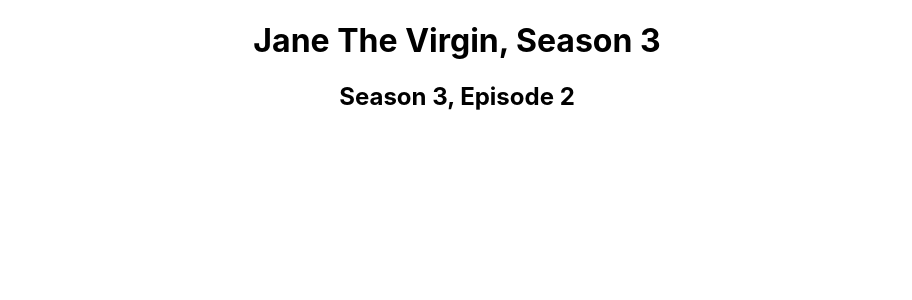
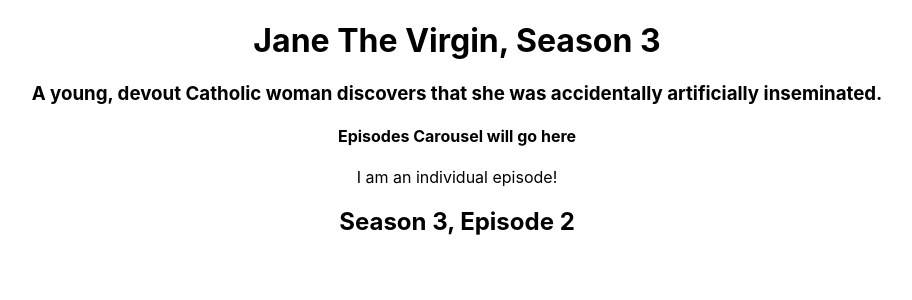
Before and after one commit to hmiller020414/bravoure, a React (Create React App) app in the folder bravoure/: page / in a window 1280 px wide. Shown: the top 300 px of the page, without its empty margins (183-1095 px from the left). Built offline with nearby package versions, Linux system fonts and the light colour scheme; no server answers.

Commit message:
set up intial season components

```diff
--- a/bravoure/src/components/season/CarouselSlide/CarouselSlide.js
+++ b/bravoure/src/components/season/CarouselSlide/CarouselSlide.js
@@ -0,0 +1,10 @@
+const CarouselSlide = () => {
+
+    return (
+        <div>
+            <p>I am an individual episode!</p>
+        </div>
+    )
+}
+
+export default CarouselSlide
--- a/bravoure/src/components/season/EpisodesCarousel/EpisodesCarousel.js
+++ b/bravoure/src/components/season/EpisodesCarousel/EpisodesCarousel.js
@@ -0,0 +1,13 @@
+import CarouselSlide from "../CarouselSlide/CarouselSlide"
+
+const EpisodesCarousel = () => {
+
+    return (
+        <div>
+            <h4>Episodes Carousel will go here</h4>
+            <CarouselSlide />
+        </div>
+    )
+}
+
+export default EpisodesCarousel
--- a/bravoure/src/components/season/SeasonDetails/SeasonDetails.js
+++ b/bravoure/src/components/season/SeasonDetails/SeasonDetails.js
@@ -0,0 +1,10 @@
+const SeasonDetails = () => {
+
+    return (
+        <div>
+            <h3>A young, devout Catholic woman discovers that she was accidentally artificially inseminated.</h3>
+        </div>
+    )
+}
+
+export default SeasonDetails
--- a/bravoure/src/components/season/SeasonOverview/SeasonOverview.js
+++ b/bravoure/src/components/season/SeasonOverview/SeasonOverview.js
@@ -1,8 +1,13 @@
+import SeasonDetails from "../SeasonDetails/SeasonDetails"
+import EpisodesCarousel from "../EpisodesCarousel/EpisodesCarousel"
+
 const SeasonOverview = () => {
 
     return (
         <div>
             <h1>Jane The Virgin, Season 3</h1>
+            <SeasonDetails />
+            <EpisodesCarousel />
         </div>
     )
 }
```
